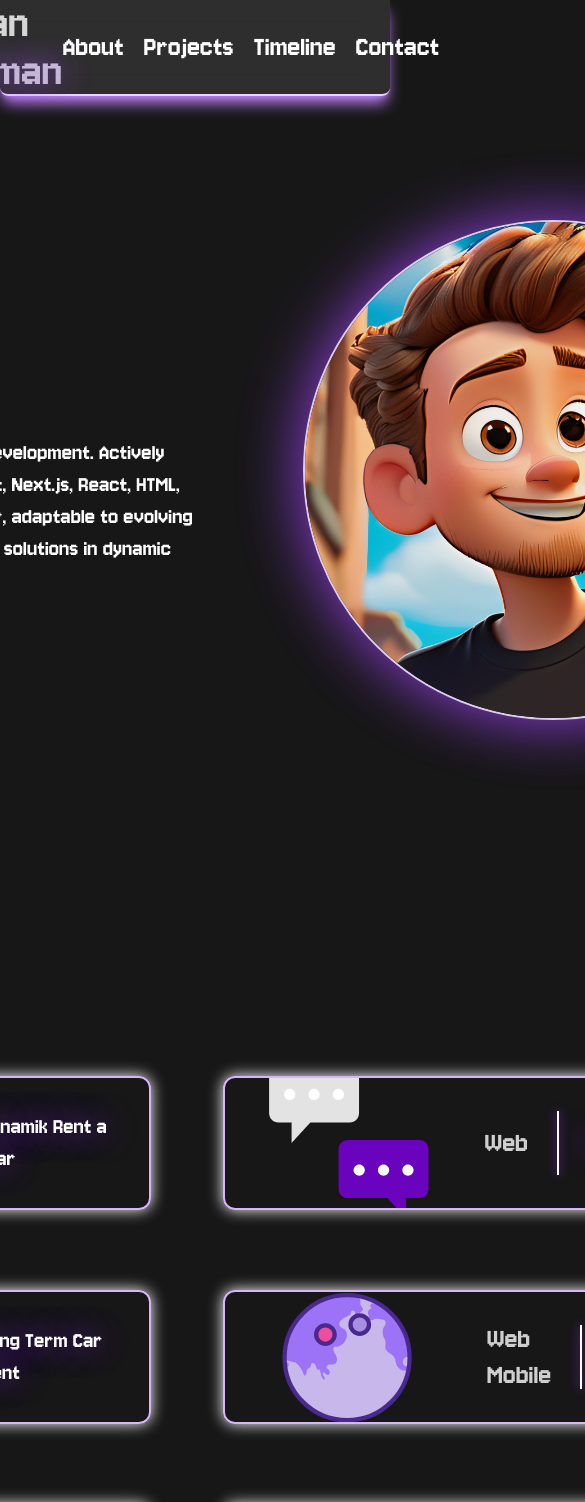
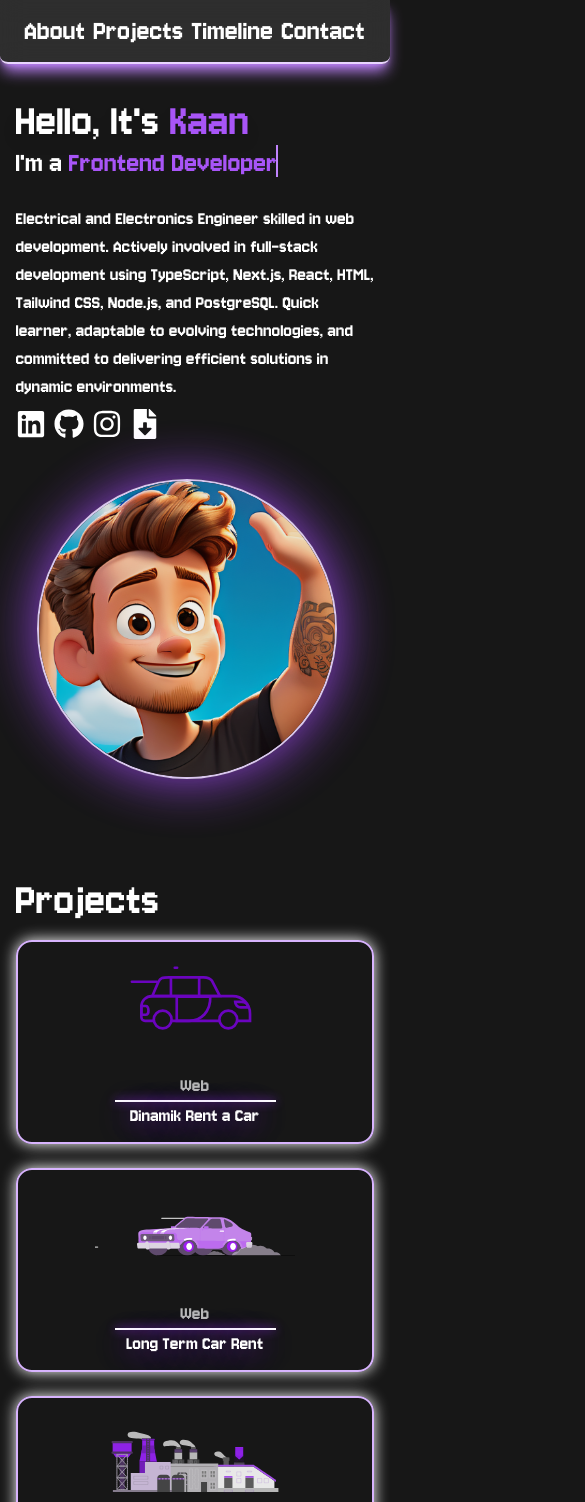
Before and after one commit to kaankirman/my-portfolio, a Next.js app: page / in a window 390 px wide. Shown: the top 1502 px of the page, 585 px wide, since content can reach past the window. Built offline with nearby package versions, Linux system fonts and the light colour scheme.

Commit message:
in line css styles are exported to css file and added mobile responsiveness

```diff
--- a/src/app/globals.css
+++ b/src/app/globals.css
@@ -11,7 +11,6 @@
 
 body {
   font-family: 'CustomFont', sans-serif;
-
 }
 
 html {
@@ -22,21 +21,17 @@ html {
 }
 
 @keyframes shadowAnimate {
-
   50% {
     box-shadow: 0px 0px 30px #a855f7;
     opacity: 0.9;
   }
-
 }
 
 @keyframes shadowAnimateWhite {
-
   50% {
     box-shadow: 0px 0px 20px #fff;
     opacity: 0.9;
   }
-
 }
 
 @keyframes customBounce {
@@ -65,15 +60,11 @@ html {
   box-shadow: 0px 0px 3px white;
 }
 
-
-
-
 .contact-link-div {
   @apply transition duration-300 hover:scale-[1.1] hover:border-white cursor-pointer;
 }
 
 .text-animation {
-
   @apply relative;
 }
 
@@ -150,5 +141,344 @@ html {
   85% {
     width: 100%;
   }
+}
 
+/* New Named Classes */
+.flex-col-container {
+  @apply flex flex-col;
 }
+
+.flex-row-container {
+  @apply flex flex-row px-4 items-center h-[calc(100vh-96px)] justify-between max-w-[1280px] self-center gap-20;
+}
+
+.flex-col-content {
+  @apply flex flex-col w-[800px] min-w-[500px];
+}
+
+.text-large-white {
+  @apply text-7xl text-white drop-shadow-lg;
+}
+
+.text-medium-white {
+  @apply text-5xl text-white w-full;
+}
+
+.text-small-white {
+  @apply text-2xl text-white mt-6;
+}
+
+.flex-row-icons {
+  @apply flex flex-row transition duration-300 text-3xl text-white gap-4 mt-5;
+}
+
+.icon-link {
+  @apply hover:scale-125;
+}
+
+.icon-link-linkedin {
+  @apply hover:text-blue-600;
+}
+
+.icon-link-github {
+  @apply hover:text-purple-500;
+}
+
+.icon-link-instagram {
+  @apply hover:text-pink-700;
+}
+
+.icon-link-resume {
+  @apply hover:text-yellow-600;
+}
+
+.image-container {
+  @apply w-[500px] h-[500px] min-w-[500px] flex flex-row items-center justify-center overflow-hidden mr-4 border-2 border-purple-200 rounded-full bg-transparent shadow-animation cursor-default;
+}
+
+.image-style {
+  box-shadow: 0 0 100px #9333ea;
+}
+
+.image {
+  @apply h-[550px] max-w-none mt-16 ml-10;
+}
+
+.projects-container {
+  @apply flex flex-col self-center max-w-[1280px] h-[calc(100vh-96px)] pt-32;
+}
+
+.projects-title {
+  @apply text-7xl ml-8 text-white mb-8;
+}
+
+.project-card-div {
+  @apply flex flex-row gap-8;
+}
+
+.projects-column {
+  @apply flex flex-col w-1/2 gap-20 items-center;
+}
+
+.projects-column-padded {
+  @apply flex flex-col w-1/2 gap-20 items-center px-10;
+}
+
+.timeline-container {
+  @apply flex flex-col w-fit h-fit self-center pt-32;
+}
+
+.timeline-title {
+  @apply text-7xl text-white ml-20 mb-2;
+}
+
+.contact-container {
+  @apply h-fit w-screen flex flex-col self-center items-center mt-20;
+}
+
+.contact-content {
+  @apply flex flex-col items-center w-screen h-96 gap-10 pt-10 rounded-t-2xl overflow-hidden border-t-2 border-purple-300;
+}
+
+.contact-content-style {
+  background-image: url('/neon-city.png');
+  background-size: cover;
+  background-position: center;
+  box-shadow: 0 0 30px #c084fc;
+}
+
+.contact-header {
+  @apply flex flex-col w-[1280px];
+}
+
+.contact-title {
+  @apply text-8xl text-white;
+  text-shadow: 0 0 30px #fff;
+}
+
+.contact-subtitle {
+  @apply text-purple-100 text-5xl;
+  text-shadow: 0 0 30px #7e22ce;
+}
+
+.contact-links {
+  @apply flex flex-row gap-10 justify-center w-[1280px] self-center;
+}
+
+.contact-link {
+  @apply flex flex-row items-center gap-6 w-1/4 border-2 px-4 py-2 rounded-lg border-white shadow-lg contact-link-div button-hover bg-white bg-opacity-0 backdrop-blur-md;
+}
+
+.contact-link-linkedin {
+  @apply text-5xl text-blue-600 cursor-pointer;
+}
+
+.contact-link-github {
+  @apply text-5xl text-purple-500 cursor-pointer;
+}
+
+.contact-link-email {
+  @apply text-5xl text-red-600 cursor-pointer;
+}
+
+.contact-link-resume {
+  @apply text-5xl text-yellow-600 cursor-pointer;
+}
+
+.contact-link-text {
+  @apply text-white text-lg;
+}
+
+.contact-link-text-linkedin {
+  @apply text-blue-600;
+}
+
+.contact-link-text-github {
+  @apply text-purple-500;
+}
+
+.contact-link-text-email {
+  @apply text-red-600;
+}
+
+.contact-link-text-resume {
+  @apply text-yellow-600;
+}
+
+.header-container {
+  @apply w-full h-24 rounded-b-lg flex items-center justify-center text-white sticky top-0 bg-white bg-opacity-10 backdrop-blur-md border-b-2 border-purple-200 shadow-lg shadow-purple-400 z-50;
+}
+
+.header-content {
+  @apply flex flex-row w-[1280px] items-center justify-between px-4;
+}
+
+.header-title {
+  @apply text-5xl hover:animate-pulse cursor-default;
+}
+
+.header-title-span {
+  @apply text-purple-200 bg-clip-text drop-shadow-lg;
+}
+
+.header-links {
+  @apply flex flex-row gap-5 text-3xl;
+}
+
+.header-link {
+  @apply transition duration-300 hover:text-purple-600 cursor-pointer hover:-translate-y-1;
+}
+
+.project-card {
+  @apply flex flex-row rounded-xl overflow-hidden w-[500px] border-2 transition duration-300 border-purple-300 items-center px-4 gap-7 hover:border-white hover:scale-110 button-hover;
+}
+
+.project-card-link-div {
+  @apply flex flex-col
+}
+
+.project-card-link {
+  @apply text-3xl text-white cursor-pointer transition duration-300 hover:text-purple-600 hover:translate-x-1 animate-pulse;
+}
+
+.project-card-divider {
+  @apply w-[2px] h-16 bg-white;
+}
+
+.project-card-name {
+  @apply text-2xl text-white;
+}
+
+@media (max-width: 640px) {
+  .project-card-div {
+    @apply flex flex-col gap-6;
+  }
+  .projects-column,
+  .projects-column-padded {
+    @apply w-full px-4 gap-6;
+  }
+}
+
+/* Media Queries for Mobile Responsiveness */
+@media (max-width: 1280px) {
+  .flex-row-container {
+    @apply flex-col items-center justify-center gap-10;
+  }
+
+  .flex-col-content {
+    @apply w-full min-w-0;
+  }
+
+  .text-large-white {
+    @apply text-5xl;
+  }
+
+  .text-medium-white {
+    @apply text-3xl;
+  }
+
+  .text-small-white {
+    @apply text-xl;
+  }
+
+  .flex-row-icons {
+    @apply text-3xl gap-2 mt-2;
+  }
+
+  .image-container {
+    @apply w-[300px] h-[300px] min-w-0;
+  }
+
+  .image {
+    @apply h-[350px] mt-8 ml-0;
+  }
+
+  .projects-container {
+    @apply h-auto pt-16 w-full;
+  }
+
+  .projects-title {
+    @apply text-5xl ml-4 mb-4;
+  }
+
+  .project-card-div {
+    @apply gap-6;
+  }
+
+  .projects-column,
+  .projects-column-padded {
+    @apply w-full px-4 gap-6;
+  }
+
+  .timeline-container {
+    @apply pt-16;
+  }
+
+  .timeline-title {
+    @apply text-5xl ml-5 mb-1;
+  }
+
+  .contact-container {
+    @apply mt-10;
+  }
+
+  .contact-content {
+    @apply h-auto gap-5 pt-5;
+  }
+
+  .contact-header {
+    @apply w-full pl-5;
+  }
+
+  .contact-title {
+    @apply text-5xl;
+  }
+
+  .contact-subtitle {
+    @apply text-3xl;
+  }
+
+  .contact-links {
+    @apply flex-col gap-5 w-full px-5;
+  }
+
+  .contact-link {
+    @apply w-full;
+  }
+
+  .header-container {
+    @apply h-16;
+  }
+
+  .header-content {
+    @apply flex-row items-center self-center justify-center w-fit px-4;
+  }
+
+  .header-title {
+    @apply hidden;
+  }
+
+  .header-links {
+    @apply flex-row gap-2 text-3xl;
+  }
+
+  .project-card {
+    @apply flex-col w-full gap-0 rounded-2xl;
+  }
+
+  .project-card-link-div {
+    @apply flex-row gap-2;
+  }
+
+  .project-card-link {
+    @apply text-xl;
+  }
+
+  .project-card-divider {
+    @apply w-1/2 h-[2px];
+  }
+
+  .project-card-name {
+    @apply text-xl mb-3;
+  }
+}
--- a/src/app/layout.tsx
+++ b/src/app/layout.tsx
@@ -7,7 +7,7 @@ const inter = Inter({ subsets: ["latin"] });
 
 export const metadata: Metadata = {
   title: "Kaan Kırman's Portfolio",
-  icons: [ { rel: "icon", href: "/favicon.ico", url: "/favicon.ico" } ],
+  icons: [{ rel: "icon", href: "/favicon.ico", url: "/favicon.ico" }],
 };
 
 export default function RootLayout({
@@ -18,40 +18,28 @@ export default function RootLayout({
   return (
     <html lang="en">
       <body id="about" className="bg-neutral-900">
-        <div className="w-full h-24 rounded-b-lg flex items-center justify-center text-white sticky top-0 bg-white bg-opacity-10 backdrop-blur-md border-b-2 border-purple-200 shadow-lg shadow-purple-400 z-50">
-          <div className="flex flex-row w-[1280px] items-center justify-between px-4">
-            <h1 className="text-5xl hover:animate-pulse cursor-default">
+        <div className="header-container">
+          <div className="header-content">
+            <h1 className="header-title">
               Kaan{" "}
               <span
-                className="text-purple-200 bg-clip-text drop-shadow-lg"
+                className="header-title-span"
                 style={{ textShadow: "0 0 30px #a855f7 " }}
               >
                 Kırman
               </span>
             </h1>
-            <div className="flex flex-row gap-5 text-3xl ">
-              <Link
-                href="#about"
-                className="transition duration-300 hover:text-purple-600 cursor-pointer hover:-translate-y-1"
-              >
+            <div className="header-links">
+              <Link href="#about" className="header-link">
                 About
               </Link>
-              <Link
-                href="#projects"
-                className="transition duration-300 hover:text-purple-600 cursor-pointer hover:-translate-y-1"
-              >
+              <Link href="#projects" className="header-link">
                 Projects
               </Link>
-              <Link
-                href="#timeline"
-                className="transition duration-300 hover:text-purple-600 cursor-pointer hover:-translate-y-1"
-              >
+              <Link href="#timeline" className="header-link">
                 Timeline
               </Link>
-              <Link
-                href="#contact"
-                className="transition duration-300 hover:text-purple-600 cursor-pointer hover:-translate-y-1"
-              >
+              <Link href="#contact" className="header-link">
                 Contact
               </Link>
             </div>
--- a/src/app/page.tsx
+++ b/src/app/page.tsx
@@ -90,52 +90,52 @@ export default function Page() {
   }, [contactInView, contactControls]);
 
   return (
-    <div className="flex flex-col">
+    <div className="flex-col-container">
       <motion.div
         ref={aboutRef}
         initial="hidden"
         animate={aboutControls}
         variants={variants}
-        className="flex flex-row px-4 items-center h-[calc(100vh-96px)] justify-between max-w-[1280px] self-center gap-20 "
+        className="flex-row-container"
       >
-        <div className="flex flex-col w-[800px] min-w-[500px]">
-          <h1 className="text-7xl text-white drop-shadow-lg">
+        <div className="flex-col-content">
+          <h1 className="text-large-white">
             Hello, It's <span className="text-purple-500">Kaan</span>
           </h1>
-          <h1 className="text-5xl text-white w-full">
+          <h1 className="text-medium-white">
             I'm a <span className="text-purple-500 text-animation"></span>
           </h1>
-          <p className="text-white text-2xl mt-6">
+          <p className="text-small-white">
             Electrical and Electronics Engineer skilled in web development.
             Actively involved in full-stack development using TypeScript,
             Next.js, React, HTML, Tailwind CSS, Node.js, and PostgreSQL. Quick
             learner, adaptable to evolving technologies, and committed to
             delivering efficient solutions in dynamic environments.
           </p>
-          <div className="flex flex-row *:transition *:duration-300 *:text-3xl *:text-white gap-4 mt-5">
+          <div className="flex-row-icons">
             <Link
-              className="hover:text-blue-600 hover:scale-125"
+              className="icon-link icon-link-linkedin"
               title="LinkedIn"
               href={"https://www.linkedin.com/in/kaan-k%C4%B1rman/"}
             >
               <FaLinkedin />
             </Link>
             <Link
-              className="hover:text-purple-500 hover:scale-125"
+              className="icon-link icon-link-github"
               title="Github"
               href={"https://github.com/kaankirman"}
             >
               <FaGithub />
             </Link>
             <Link
-              className="hover:text-pink-700 hover:scale-125"
+              className="icon-link icon-link-instagram"
               title="Instagram"
               href={"https://www.instagram.com/krmnkaan/"}
             >
               <FaInstagram />
             </Link>
             <Link
-              className="hover:text-yellow-600 hover:scale-125"
+              className="icon-link icon-link-resume"
               title="Resume"
               href={"/Kaan-Kirman-CV.pdf"}
             >
@@ -144,10 +144,10 @@ export default function Page() {
           </div>
         </div>
         <div
-          className="w-[500px] h-[500px] min-w-[500px] flex flex-row items-center justify-center overflow-hidden mr-4 border-2 border-purple-200 rounded-full bg-transparent shadow-animation cursor-default"
-          style={{ boxShadow: "0 0 100px #9333ea  " }}
+          className="image-container"
+          style={{ boxShadow: "0 0 100px #9333ea" }}
         >
-          <img src="image3.png" className="h-[550px] max-w-none mt-18 ml-10 " />
+          <img src="image3.png" className="image" />
         </div>
       </motion.div>
 
@@ -157,11 +157,11 @@ export default function Page() {
         initial="hidden"
         animate={projectsControls}
         variants={variants}
-        className="flex flex-col self-center max-w-[1280px] h-[calc(100vh-96px)] pt-32"
+        className="projects-container"
       >
-        <h1 className="text-7xl ml-8 text-white mb-8">Projects</h1>
-        <div className="flex flex-row gap-8">
-          <div className="flex flex-col w-1/2 gap-20 items-center ">
+        <h1 className="projects-title">Projects</h1>
+        <div className="project-card-div">
+          <div className="projects-column">
             {projectsColOne.map((project) => (
               <ProjectCard
                 key={project.name}
@@ -171,7 +171,7 @@ export default function Page() {
               />
             ))}
           </div>
-          <div className="flex flex-col w-1/2 gap-20 items-center px-10">
+          <div className="projects-column-padded">
             {projectsColTwo.map((project) => (
               <ProjectCard
                 key={project.name}
@@ -191,17 +191,17 @@ export default function Page() {
         initial="hidden"
         animate={timelineControls}
         variants={variants}
-        className="flex flex-col w-fit h-fit self-center pt-32 "
+        className="timeline-container"
       >
-        <h1 className="text-7xl text-white ml-20 mb-2">Timeline</h1>
+        <h1 className="timeline-title">Timeline</h1>
         <div className="flex flex-col w-full">
           <VerticalTimeline animate={false}>
             <VerticalTimelineElement
               className="vertical-timeline-element--work"
               contentStyle={{
-                background: "#9333ea ",
+                background: "#9333ea",
                 color: "#fff",
-                boxShadow: "0 0 30px #a855f7 ",
+                boxShadow: "0 0 30px #a855f7",
               }}
               contentArrowStyle={{ borderRight: "7px solid  #9333ea" }}
               date="Dec 2023 - present"
@@ -241,89 +241,61 @@ export default function Page() {
         initial="hidden"
         animate={contactControls}
         variants={variants}
-        className="h-fit w-screen flex flex-col self-center items-center mt-20"
+        className="contact-container"
       >
         <div
-          className="flex flex-col items-center w-screen h-96 gap-10 pt-10 rounded-t-2xl overflow-hidden border-t-2 border-purple-300"
+          className="contact-content"
           style={{
             backgroundImage: "url('/neon-city.png')",
             backgroundSize: "cover",
-            backgroundPosition:"center",
-            boxShadow: "0 0 30px #c084fc  ",
+            backgroundPosition: "center",
+            boxShadow: "0 0 30px #c084fc",
           }}
         >
-          <div className="flex flex-col w-[1280px]">
-            <h1
-              className="text-8xl text-white"
-              style={{ textShadow: "0 0 30px #fff" }}
-            >
-              Contact Me
-            </h1>
-            <h2
-              className="text-purple-100 text-5xl"
-              style={{ textShadow: "0 0 30px #7e22ce" }}
-            >
-              Let's get in touch!
-            </h2>
+          <div className="contact-header">
+            <h1 className="contact-title">Contact Me</h1>
+            <h2 className="contact-subtitle">Let's get in touch!</h2>
           </div>
-          <div className="flex flex-row gap-10 justify-center w-[1280px] self-center">
+          <div className="contact-links">
             <Link
               href={"https://www.linkedin.com/in/kaan-k%C4%B1rman/"}
-              className="flex flex-row items-center gap-6 w-1/4 border-2 px-4 py-2 rounded-lg border-white shadow-lg contact-link-div button-hover bg-white bg-opacity-0 backdrop-blur-md"
+              className="contact-link"
             >
-              <FaLinkedin className="text-5xl text-blue-600 cursor-pointer" />
-              <h1 className="text-white text-lg">
+              <FaLinkedin className="contact-link-linkedin" />
+              <h1 className="contact-link-text">
                 Connect with me on{" "}
-                <span className="text-blue-600">LinkedIn</span>
+                <span className="contact-link-text-linkedin">LinkedIn</span>
               </h1>
             </Link>
             <Link
               href={"https://github.com/kaankirman"}
-              className="flex flex-row items-center gap-6 w-1/4 border-2 px-4 py-2 rounded-lg border-white shadow-lg contact-link-div button-hover bg-white bg-opacity-0 backdrop-blur-md"
+              className="contact-link"
             >
-              <FaGithub className="text-5xl text-purple-500  cursor-pointer" />
-              <h1 className="text-white text-lg">
-                Check out my <span className="text-purple-500">projects</span>
+              <FaGithub className="contact-link-github" />
+              <h1 className="contact-link-text">
+                Check out my <span className="contact-link-text-github">projects</span>
               </h1>
             </Link>
             <Link
               href={"mailto:kaankirman00@gmail.com"}
-              className="flex flex-row items-center gap-6 w-1/4 border-2 px-4 py-2 rounded-lg border-white shadow-lg contact-link-div button-hover bg-white bg-opacity-0 backdrop-blur-md"
+              className="contact-link"
             >
-              <FaEnvelopeOpenText className="text-5xl text-red-600  cursor-pointer" />
-              <h1 className="text-white text-lg">
-                Send me an <span className="text-red-600">e-mail</span>
+              <FaEnvelopeOpenText className="contact-link-email" />
+              <h1 className="contact-link-text">
+                Send me an <span className="contact-link-text-email">e-mail</span>
               </h1>
             </Link>
             <Link
               href={"/Kaan-Kirman-CV.pdf"}
-              className="flex flex-row items-center gap-6 w-1/4 border-2 px-4 py-2 rounded-lg border-white shadow-lg contact-link-div button-hover bg-white bg-opacity-0 backdrop-blur-md"
+              className="contact-link"
             >
-              <FaFileDownload className="text-5xl text-yellow-600  cursor-pointer" />
-              <h1 className="text-white text-lg">
-                View my <span className="text-yellow-600">CV</span>
+              <FaFileDownload className="contact-link-resume" />
+              <h1 className="contact-link-text">
+                View my <span className="contact-link-text-resume">CV</span>
               </h1>
             </Link>
           </div>
         </div>
-
-        {/* <img
-          src="neon-city.png"
-          alt="neon city"
-          className="w-screen object-cover h-96"
-        ></img> */}
-
-        {/* <div className="flex w-1/2 mb-20 items-center justify-center mt-32">
-          <div
-            className="w-[500px] h-[500px] flex flex-row items-center justify-center overflow-hidden mr-4 border-2 border-purple-300 rounded-full bg-transparent shadow-animation "
-            style={{ boxShadow: "0 0 100px #9333ea" }}
-          >
-            <img
-              src="phone-img.png"
-              className="h-[580px] max-w-none mt-36 ml-10 "
-            />
-          </div>
-        </div> */}
       </motion.div>
     </div>
   );
--- a/src/components/ProjectCard.tsx
+++ b/src/components/ProjectCard.tsx
@@ -16,7 +16,7 @@ const ProjectCard: React.FC<ProjectCardProps> = ({
   mobile,
 }) => {
   return (
-    <div className="flex flex-row rounded-xl overflow-hidden w-[500px] border-2 transition duration-300 border-purple-300 items-center px-4 gap-7 hover:border-white hover:scale-110 button-hover">
+    <div className="project-card">
       <Lottie
         options={{
           loop: true,
@@ -30,22 +30,25 @@ const ProjectCard: React.FC<ProjectCardProps> = ({
         speed={0.5}
         height={130}
         width={200}
-        style={{ cursor:"default"}}
+        style={{ cursor: "default" }}
       />
-      <div className="flex flex-col">
-        <Link href={web} className="text-3xl text-white cursor-pointer transition duration-300 hover:text-purple-600 hover:translate-x-1 animate-pulse" >Web</Link>
-        {mobile && <Link href={mobile} className="text-3xl text-white cursor-pointer transition duration-300 hover:text-purple-600 hover:translate-x-1 animate-pulse">Mobile</Link>}
+      <div className="project-card-link-div">
+        <Link href={web} className="project-card-link">
+          Web
+        </Link>
+        {mobile && (
+          <Link href={mobile} className="project-card-link">
+            Mobile
+          </Link>
+        )}
       </div>
       <div
-        className="w-[2px] h-16 bg-white"
+        className="project-card-divider"
         style={{ boxShadow: "0 0 10px #9333ea" }}
       >
         {" "}
       </div>
-      <h1
-        className="text-2xl text-white"
-        style={{ textShadow: "0 0 30px #7e22ce" }}
-      >
+      <h1 className="project-card-name" style={{ textShadow: "0 0 30px #7e22ce" }}>
         {name}
       </h1>
     </div>
```
